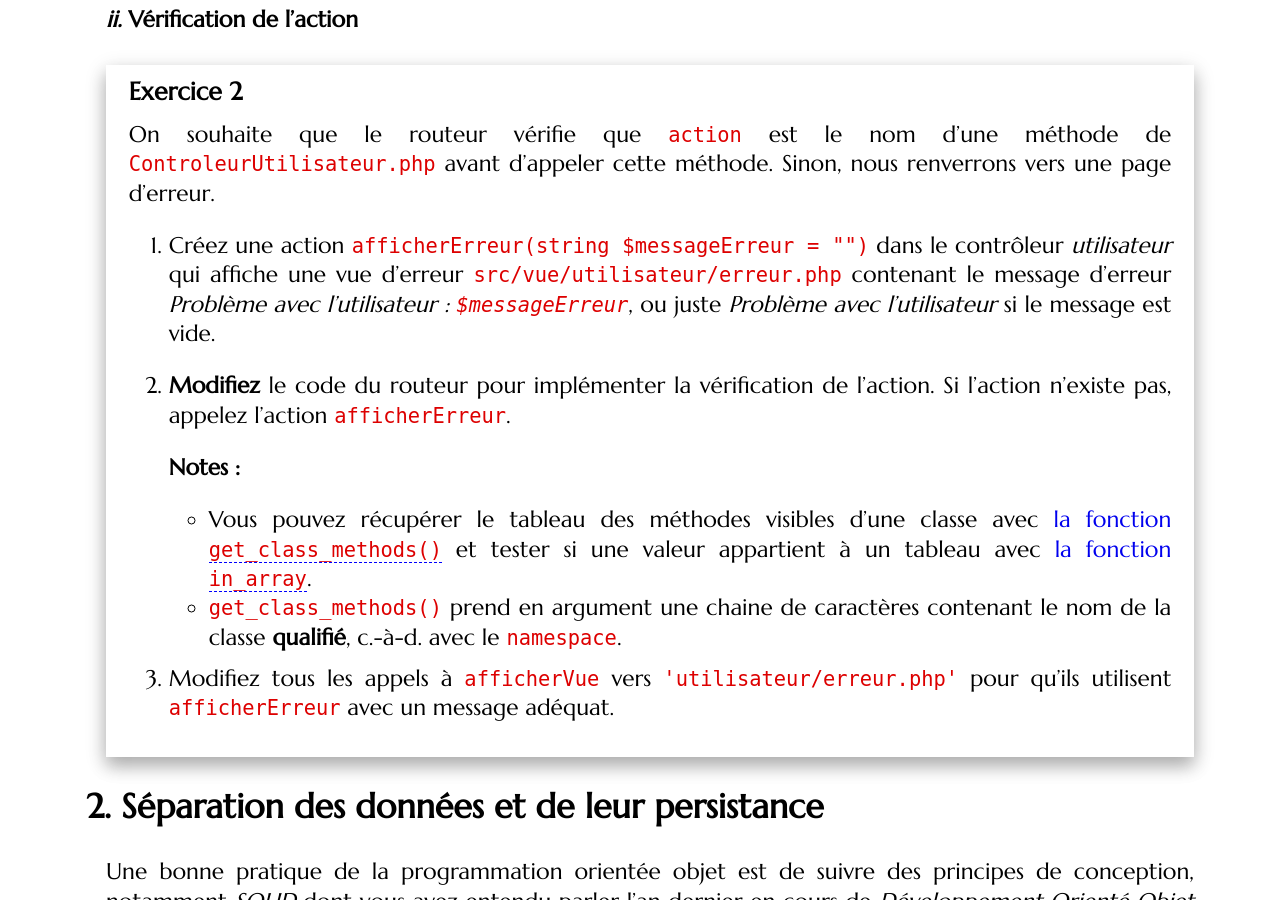
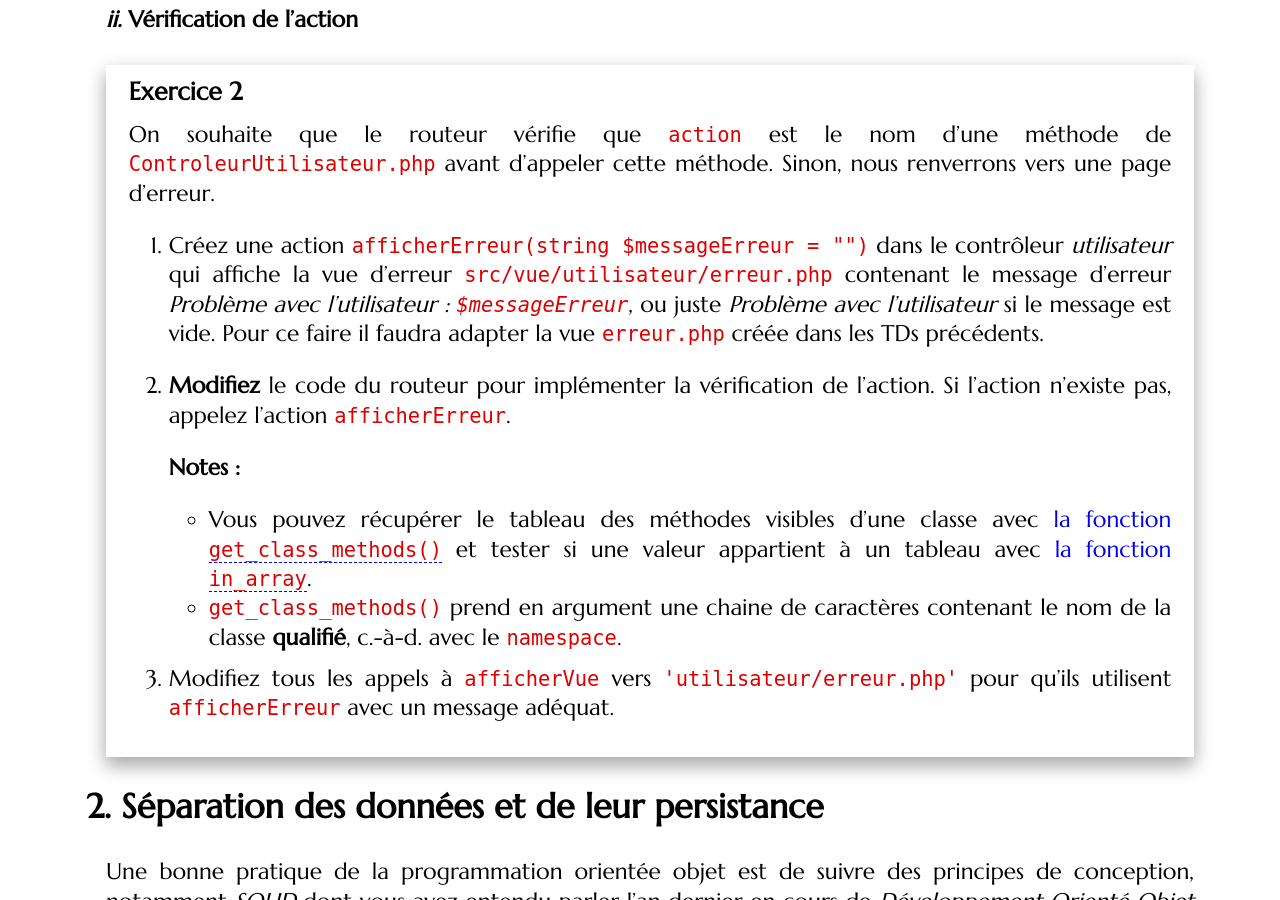
Before and after one commit to romainlebreton/R3.01-DeveloppementWeb, a Jekyll site: the page built from tutorials/tutorial6.md, in a window 1280 px wide and 900 px high, scrolled down 1112 px. Built offline with Jekyll 4.4.1, drawn with Linux system fonts in a browser that asks for light colours; some web fonts are replaced.

Commit message:
précision erreur.php

```diff
--- a/tutorials/tutorial6.md
+++ b/tutorials/tutorial6.md
@@ -66,11 +66,12 @@ On souhaite que le routeur vérifie que `action` est le nom d'une méthode de
 vers une page d'erreur.
 
 1. Créez une action `afficherErreur(string $messageErreur = "")` dans le contrôleur
-   *utilisateur* qui affiche une vue d'erreur `src/vue/utilisateur/erreur.php` contenant
+   *utilisateur* qui affiche la vue d'erreur `src/vue/utilisateur/erreur.php` contenant
    le message d'erreur *Problème avec l'utilisateur : `$messageErreur`*, ou juste
-   *Problème avec l'utilisateur* si le message est vide.
+   *Problème avec l'utilisateur* si le message est vide. Pour ce faire il faudra adapter la vue
+   `erreur.php` créée dans les TDs précédents.
 
-2. **Modifiez** le code du routeur pour implémenter la vérification de l'action.
+3. **Modifiez** le code du routeur pour implémenter la vérification de l'action.
    Si l'action n'existe pas, appelez l'action `afficherErreur`.
 
    **Notes :**
```
Also changed, not shown: other parts of tutorials/tutorial6.md (+1 -1 lines).
